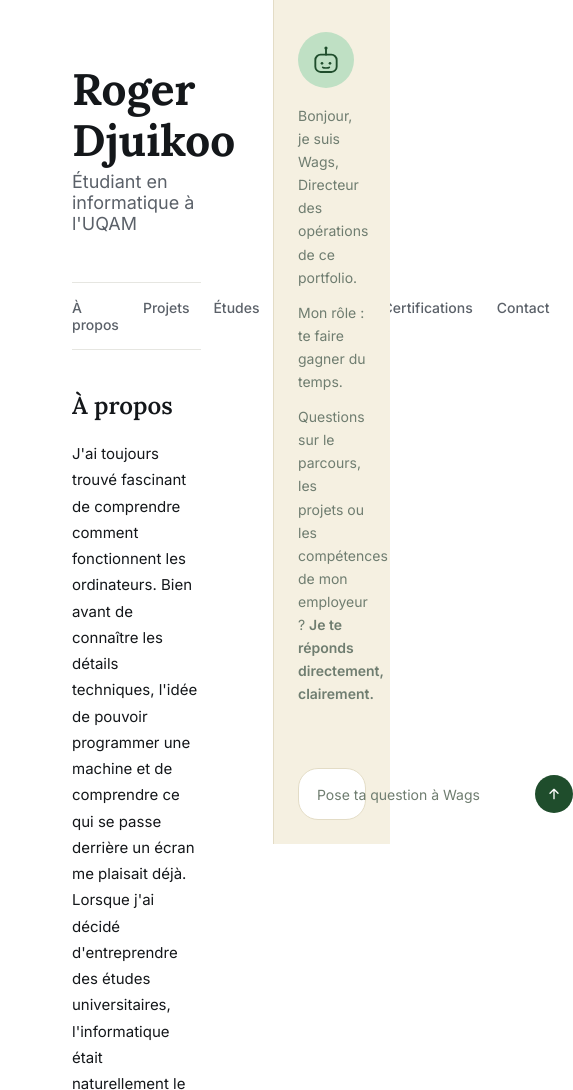
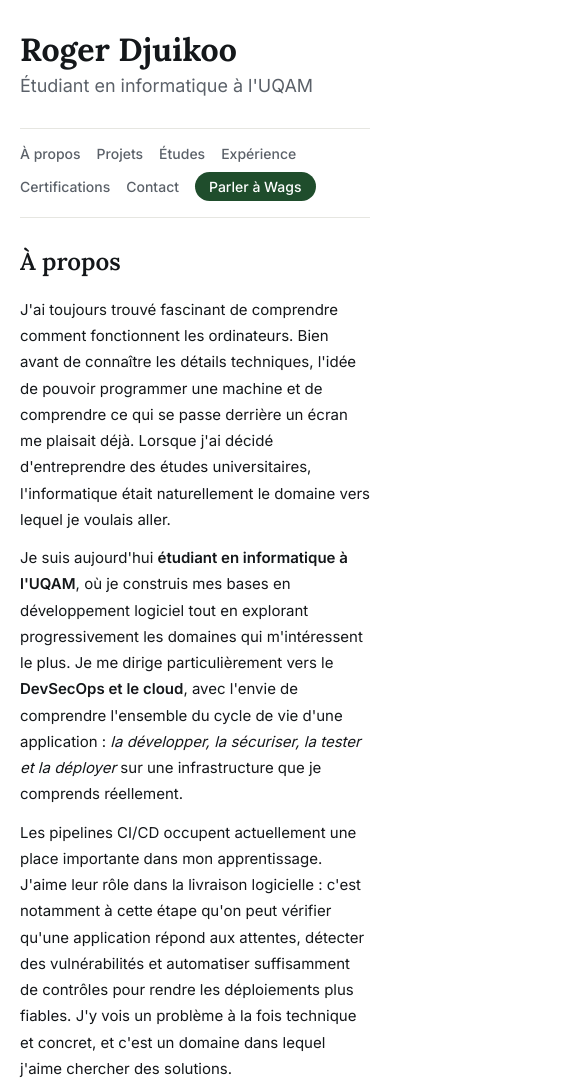
Before and after one commit to rr-djk/rr-djuikoo.com, a plain HTML site: page site/index.html in a window 390 px wide. Shown: the top 1090 px of the page, 573 px wide, since content can reach past the window. Drawn offline with Linux system fonts and the light colour scheme.

Commit message:
feat(site): améliorer le rendu sur mobile
Le site était figé en deux colonnes 70/30 : sur téléphone la colonne de
chat tombait sous 270 px, causant un mauvais UX.

Sous 900 px les panneaux s'empilent donc en colonne. Le chat prend la
pleine largeur. Le panneau se retrouvant en fin de page, une
pastille verte « Parler à Wags » y mène depuis la navigation, en mobile
uniquement.

- Corrige au passage le zoom iOS sur le champ de saisie (16 px), son
débordement hors du panneau (min-width: 0) et l'en-tête des cartes de
projet sous 560 px.
- Retire le pied de page, jugé superflu, ainsi que le script d'année qui le ciblait
- site/index.html et site/content.json sont régénérés par make build.

```diff
--- a/site/content.json
+++ b/site/content.json
@@ -151,8 +151,5 @@
     "question": "Questions sur le parcours, les projets ou les compétences de mon employeur ?",
     "answer": "Je te réponds directement, clairement.",
     "placeholder": "Pose ta question à Wags"
-  },
-  "footer": {
-    "name": "Roger Djuikoo"
   }
 }
--- a/site/css/style.css
+++ b/site/css/style.css
@@ -56,7 +56,7 @@ input:focus-visible {
 }
 
 /* ==========================================================
-   LAYOUT — deux panneaux, 75% / 25%
+   LAYOUT — deux panneaux, 70% / 30%
    ========================================================== */
 .page {
   display: flex;
@@ -126,7 +126,10 @@ input:focus-visible {
 
 .section-nav {
   display: flex;
-  gap: 24px;
+  /* Six labels plus their gaps overflow the panel below ~943px, so the links
+     have to wrap well before the stacked layout kicks in. */
+  flex-wrap: wrap;
+  gap: 12px 24px;
   padding: 16px 0;
   margin-bottom: 40px;
   border-top: 1px solid var(--border);
@@ -141,6 +144,13 @@ input:focus-visible {
 .section-nav a:hover {
   color: var(--chat-accent);
   text-decoration: none;
+}
+
+/* Only useful once the chat panel is stacked below the content. Hidden here
+   rather than shown by a min-width query: the file uses max-width only, and
+   mixing both directions leaves a gap at fractional widths (900.5px). */
+.section-nav .nav-chat {
+  display: none;
 }
 
 .section {
@@ -286,6 +296,11 @@ input:focus-visible {
     flex-direction: column;
     gap: 4px;
   }
+
+  .project-card-header {
+    flex-direction: column;
+    gap: 4px;
+  }
 }
 
 /* Certifications */
@@ -351,16 +366,6 @@ input:focus-visible {
 
 .contact-bullets li:last-child {
   margin-bottom: 0;
-}
-
-.main-footer {
-  padding-top: 32px;
-  border-top: 1px solid var(--border);
-}
-.main-footer p {
-  font-size: 13px;
-  color: var(--text-muted);
-  margin: 0;
 }
 
 /* ==========================================================
@@ -497,11 +502,15 @@ input:focus-visible {
 
 #chat-input {
   flex: 1;
+  /* Without this the field refuses to shrink below its placeholder width and
+     pushes the send button out of the panel on narrow viewports. */
+  min-width: 0;
   border: none;
   outline: none;
   background: transparent;
   font-family: var(--font-body);
-  font-size: 14px;
+  /* Safari iOS zooms the page in when a focused field is under 16px. */
+  font-size: 16px;
   color: var(--text-main);
   padding: 10px 0;
 }
@@ -534,3 +543,98 @@ input:focus-visible {
   color: var(--chat-text-muted);
   margin: 12px 0 0;
 }
+
+/* ==========================================================
+   RESPONSIF — empilement vertical sous 900px
+   ========================================================== */
+/* 900px is where the 30% chat column drops to 270px, roughly 28 characters per
+   bubble line. The literal cannot be a token: custom properties do not work
+   inside a media condition. This block sits last because a media query carries
+   no specificity bonus — it only wins on source order. */
+@media (max-width: 900px) {
+  .page {
+    flex-direction: column;
+  }
+
+  /* flex: none is required, not cosmetic: in a column, the 70%/30% bases would
+     resolve against the height of .page, not its width. */
+  .main-panel {
+    flex: none;
+    width: 100%;
+    padding: 32px 20px 40px;
+  }
+
+  .chat-panel {
+    flex: none;
+    width: 100%;
+    position: static;
+    /* height must go back to auto: min-height only raises a fixed height, it
+       does not override it. Without a floor, .chat-body collapses to 0 — it is
+       flex-basis 0 with a non-visible overflow, so its automatic minimum is 0.
+       The dvh line is dropped whole by browsers that predate the unit, which
+       leaves the vh value in place. */
+    height: auto;
+    min-height: 50vh;
+    min-height: max(320px, 50dvh);
+    /* Without a ceiling the panel grows with the conversation, pushing the
+       input bar off screen and making main.js's scrollTop follow a no-op.
+       In landscape the floor above wins, which is the intended order. */
+    max-height: 70vh;
+    max-height: 70dvh;
+    border-left: none;
+    border-top: 3px solid #000;
+  }
+
+  /* Align the chat gutters on the main panel, or the text column visibly
+     shifts at the seam between the two panels. */
+  .chat-body,
+  .chat-input-bar {
+    padding-left: 20px;
+    padding-right: 20px;
+  }
+
+  .hero {
+    margin-bottom: 32px;
+  }
+
+  .hero-name {
+    font-size: 32px;
+  }
+
+  .section-nav {
+    /* The pill is taller than the plain links; without this they stretch to
+       its height and their text stays pinned to the top of the stretched box. */
+    align-items: center;
+    gap: 10px 16px;
+    margin-bottom: 28px;
+  }
+
+  /* Solid green marks the chat as a different kind of destination among the
+     section links. Same green as the send button, not the soft pill used for
+     the project tags. */
+  .section-nav .nav-chat {
+    display: block;
+    padding: 6px 14px;
+    border-radius: 999px;
+    color: #fff;
+    background: var(--chat-accent);
+  }
+
+  /* The shared .section-nav a:hover repaints the text in --chat-accent, which
+     would be invisible on this background. */
+  .section-nav .nav-chat:hover {
+    color: #fff;
+    background: #163d22;
+  }
+
+  .section {
+    margin-bottom: 40px;
+    padding-top: 28px;
+  }
+
+  /* Full-width panel: 88% alone would stretch a bubble to 750px between 561px
+     and 900px and erase the left/right conversation cue. */
+  .chat-message {
+    max-width: min(88%, 480px);
+  }
+}
--- a/site/index.html
+++ b/site/index.html
@@ -47,6 +47,7 @@
       <a href="#experience">Expérience</a>
       <a href="#certifications">Certifications</a>
       <a href="#contact">Contact</a>
+      <a href="#chat-panel" class="nav-chat">Parler à Wags</a>
     </nav>
 
     <section id="about" class="section">
@@ -188,16 +189,12 @@
       </div>
     </section>
 
-    <footer class="main-footer">
-      <p>© <span id="year"></span> Roger Djuikoo</p>
-    </footer>
-
   </main>
 
   <!-- ============================================= -->
   <!-- CHAT PANEL — 30%                              -->
   <!-- ============================================= -->
-  <aside class="chat-panel" aria-label="Assistant conversationnel">
+  <aside class="chat-panel" id="chat-panel" tabindex="-1" aria-label="Assistant conversationnel">
 
     <div class="chat-body" id="chat-body">
       <div class="chat-empty-state">
--- a/site/js/main.js
+++ b/site/js/main.js
@@ -1,8 +1,3 @@
-// ==========================================================
-// Dynamic year in footer
-// ==========================================================
-document.getElementById('year').textContent = new Date().getFullYear();
-
 // ==========================================================
 // CHAT — calls /api/chat via CloudFront
 // ==========================================================
--- a/src/profile.mjs
+++ b/src/profile.mjs
@@ -129,8 +129,4 @@ export default {
     answer: "Je te réponds directement, clairement.",
     placeholder: "Pose ta question à Wags",
   },
-
-  footer: {
-    name: "Roger Djuikoo",
-  },
 };
```
Also changed, not shown: src/index.template.html (+2 -5 lines).
